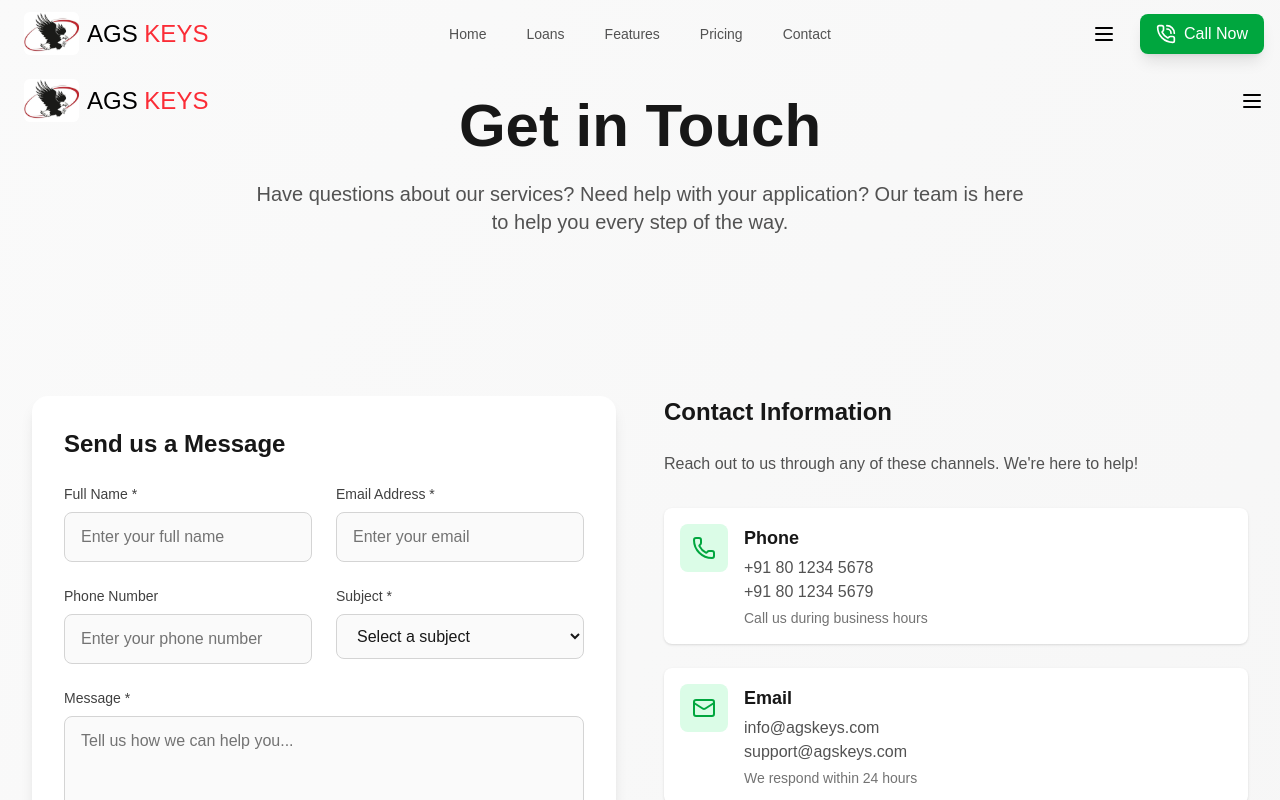
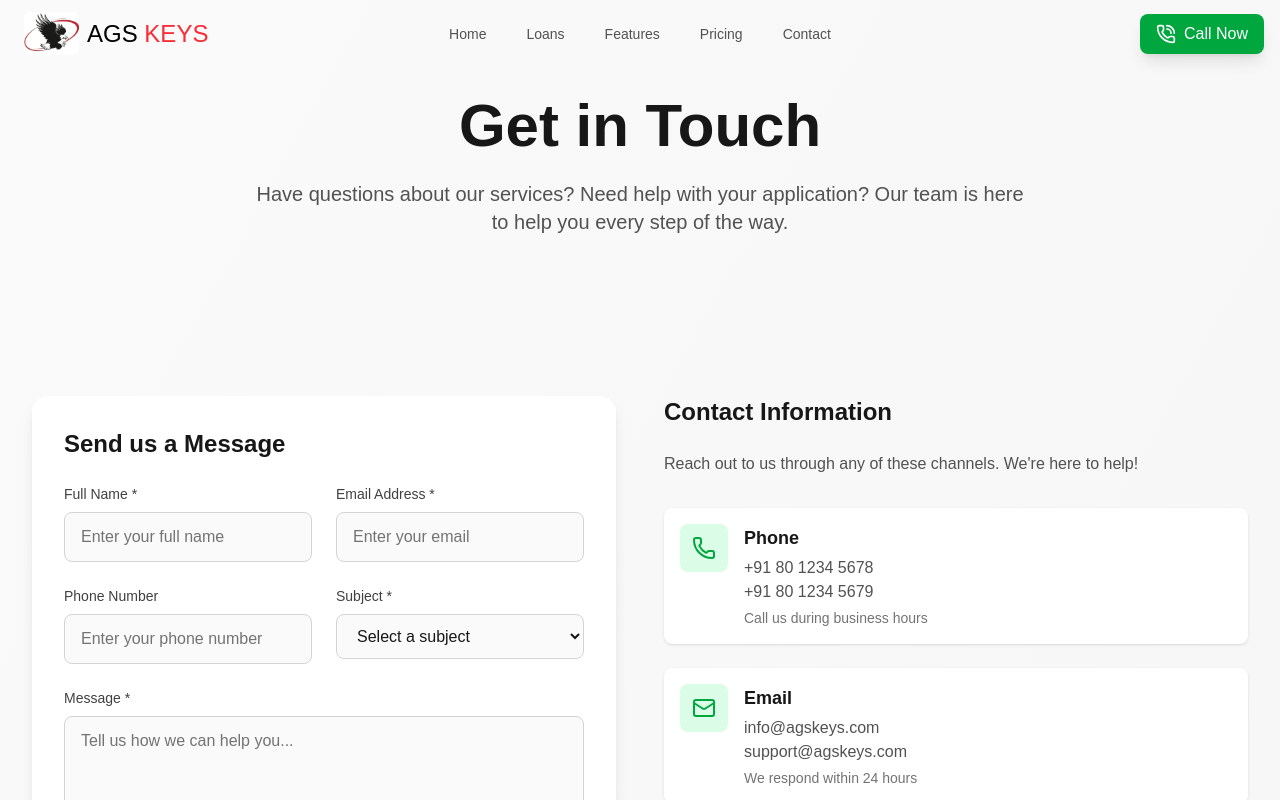
Before and after one commit to nanooro/agskeysbun, a Next.js app: page /contact in a window 1280 px wide. Shown: the top 800 px of the page. Built offline with nearby package versions, Linux system fonts and the light colour scheme.

Commit message:
fxed header stuff

```diff
--- a/src/components/ui/ai-chat.tsx
+++ b/src/components/ui/ai-chat.tsx
@@ -377,7 +377,10 @@ export default function AiChat() {
                   )}
                 </button>
                 <button
-                  onClick={() => setIsOpen(false)}
+                  onClick={() => {
+                    setIsOpen(false);
+                    setIsFullscreen(false);
+                  }}
                   className="p-1 hover:bg-white/20 rounded-full transition-colors duration-200"
                   aria-label="Close chat"
                 >
--- a/src/components/ui/header.tsx
+++ b/src/components/ui/header.tsx
@@ -1,16 +1,5 @@
 "use client";
-import {
-  Navbar,
-  NavBody,
-  NavItems,
-  MobileNav,
-  NavbarLogo,
-  NavbarButton,
-  MobileNavHeader,
-  MobileNavToggle,
-  MobileNavMenu,
-} from "@/components/ui/resizable-navbar";
-import { useState } from "react";
+import { Navbar, NavBody, NavItems, NavbarLogo } from "@/components/ui/resizable-navbar";
 import { IconMenu2, IconX } from "@tabler/icons-react";
 import Link from "next/link";
 import { PhoneCallIcon } from "lucide-react";
@@ -25,8 +14,6 @@ export default function Header() {
     { name: "Pricing", link: "#pricing" },
     { name: "Contact", link: "#contact" },
   ];
-
-  const [isMobileMenuOpen, setIsMobileMenuOpen] = useState(false);
 
   const scrollToSection = (sectionId: string) => {
     const element = document.getElementById(sectionId.replace("#", ""));
@@ -49,7 +36,19 @@ export default function Header() {
           padding-top: env(safe-area-inset-top, 0px);
         }
       `}</style>
-      {/* Frosted glass effect */}
+
+      {/* Floating call button for small screens */}
+      <Link
+        href="tel:+91801234567"
+        className="lg:hidden absolute right-4 top-[calc(env(safe-area-inset-top,0px)+12px)] flex items-center gap-2 px-4 py-2 bg-green-600 text-white rounded-lg shadow-lg transition-all duration-200 hover:bg-green-700"
+        aria-label="Call us now"
+      >
+        <PhoneCallIcon className="w-5 h-5" />
+        <span className="font-medium">Call Now</span>
+      </Link>
+
+      {/* Desktop / large screens navigation */}
+      <div className="hidden lg:block">
         <Navbar className="relative mobile-safe-area">
           <NavBody>
             <NavbarLogo />
@@ -60,20 +59,7 @@ export default function Header() {
                   "text-black dark:text-white hover:text-black dark:hover:text-white",
                 onClick: () => scrollToSection(item.link),
               }))}
-            onItemClick={() => setIsMobileMenuOpen(false)}
             />
-          <div className="flex items-center gap-4">
-            <button
-              onClick={() => setIsMobileMenuOpen(!isMobileMenuOpen)}
-              className="flex items-center justify-center p-2 text-black dark:text-white hover:text-green-600 dark:hover:text-green-400 transition-colors rounded-lg hover:bg-gray-100 dark:hover:bg-neutral-800"
-              aria-label="Toggle menu"
-            >
-              {isMobileMenuOpen ? (
-                <IconX className="w-6 h-6" />
-              ) : (
-                <IconMenu2 className="w-6 h-6" />
-              )}
-            </button>
             <Link
               href="tel:+91801234567"
               className="hidden lg:flex items-center gap-2 px-4 py-2 bg-green-600 text-white rounded-lg hover:bg-green-700 transition-all duration-200 font-medium shadow-lg hover:shadow-xl transform hover:scale-105"
@@ -82,45 +68,9 @@ export default function Header() {
               <PhoneCallIcon className="w-5 h-5" />
               <span className="font-medium">Call Now</span>
             </Link>
+          </NavBody>
+        </Navbar>
       </div>
-        </NavBody>
-
-        <MobileNav>
-          <MobileNavHeader>
-            <NavbarLogo />
-            <MobileNavToggle
-              isOpen={isMobileMenuOpen}
-              onClick={() => setIsMobileMenuOpen(!isMobileMenuOpen)}
-            />
-          </MobileNavHeader>
-        </MobileNav>
-
-        <MobileNavMenu
-          isOpen={isMobileMenuOpen}
-          onClose={() => setIsMobileMenuOpen(false)}
-          className="bg-white dark:bg-neutral-950 text-black dark:text-white bg-white/95 dark:bg-neutral-950/95 backdrop-blur-sm shadow-lg border border-white/10 rounded-xl mt-4"
-        >
-          {navItems.map((item, idx) => (
-            <button
-              key={`mobile-link-${idx}`}
-              onClick={() => scrollToSection(item.link)}
-              className="relative text-black dark:text-white hover:text-green-600 dark:hover:text-green-400 transition-colors text-left w-full"
-            >
-              {item.name}
-            </button>
-          ))}
-          <div className="flex w-full flex-col gap-4 mt-4">
-            <Link
-              href="tel:+91801234567"
-              className="flex items-center gap-2 px-4 py-2 bg-green-600 text-white rounded-lg hover:bg-green-700 transition-all duration-200 font-medium shadow-lg hover:shadow-xl transform hover:scale-105"
-              aria-label="Call us now"
-            >
-              <PhoneCallIcon className="w-5 h-5" />
-              <span className="font-medium">Call Now</span>
-            </Link>
-          </div>
-        </MobileNavMenu>
-      </Navbar>
     </div>
   );
 }
```
Lines whose indentation alone changed are shown as unchanged.
